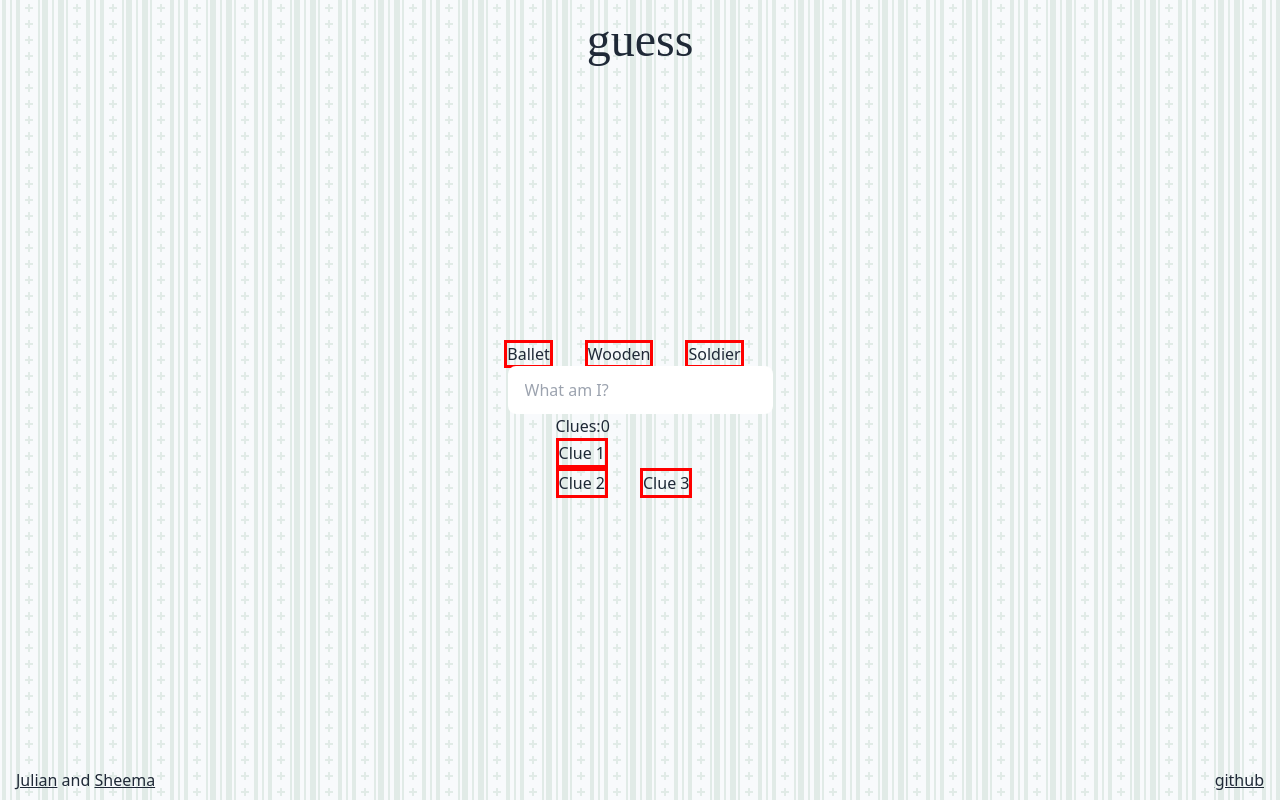
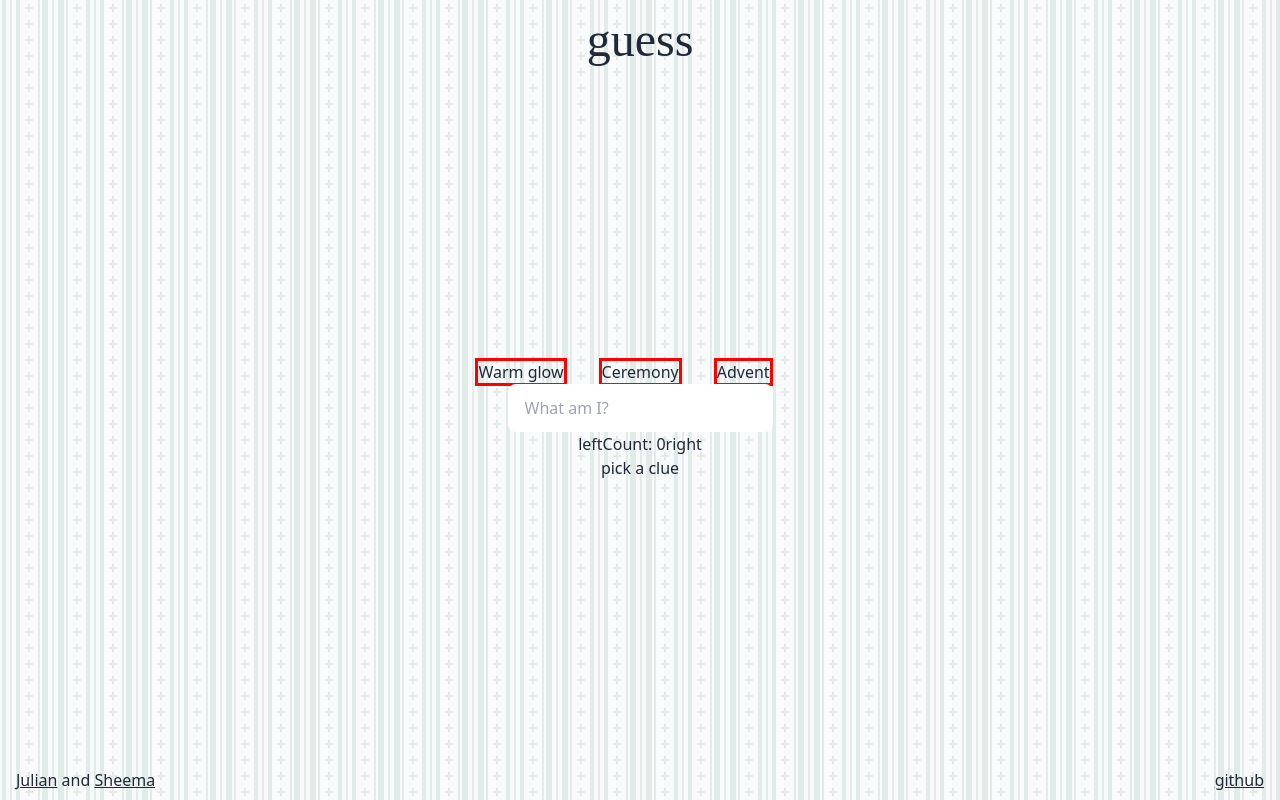
Before and after one commit to coderaries12/Guess-Game, a React (Vite) app: page /game in a window 1280 px wide. Built offline with nearby package versions, Linux system fonts and the light colour scheme; a web font is replaced by a local one.

Commit message:
Refactor game controls

```diff
--- a/src/routes/game.tsx
+++ b/src/routes/game.tsx
@@ -1,42 +1,87 @@
-import { useState } from "react";
+import { useRef, useState } from "react";
 import cards from "../Store";
 
-
 export default function Game() {
-  const[count,setCount]=useState(0)
+  const getRandom = () => Math.floor(Math.random() * cards.length) + 1;
+  const randomNumber = useRef(getRandom());
+  const [count, setCount] = useState(-1);
+  const [warning, setWarning] = useState(false);
+  const card = cards[randomNumber.current];
 
   function getRandomBuzz() {
-    const randomIndex = Math.floor(Math.random() * cards.length);
+    const randomIndex = Math.floor(Math.random() * cards.length) + 1;
     return cards[randomIndex];
   }
 
+  function randomClues() {
+    if (count > 1) return;
+    setCount(count + 1);
+    let clue1 = randomObject.clues[count];
+    return { clue1 };
+  }
+  //   const randomObject = getRandomBuzz();
+  //console.log("json object", randomObject)
+  //   const buzzwords = ["buzz", "buzz", "buzz"];
+  //   const clues = ["clue1", "clue2", "clue3"];
 
-    function randomClues(){
-    setCount(1)
-    let clue1=randomObject.clues[count]
-    return {clue1}
+  function handleAddCount() {
+    if (count > 1) {
+      setWarning(true);
+      return;
+    }
+    setCount(count + 1);
   }
-  const randomObject = getRandomBuzz();
- //console.log("json object", randomObject)
-  const buzzwords = ["buzz", "buzz", "buzz"];
-  const clues = ["clue", "clue", "clue"];
+
+  function handleLowerCount() {
+    if (count < 1) return;
+    setCount(count - 1);
+  }
+
   return (
     <>
       <div>
-        {randomObject.buzzwords.map((e) => {
-          return <span style={{border:"solid red",marginRight:"2rem"}}>{e}</span>;
+        {card.buzzwords.map((e, i) => {
+          return (
+            <span key={i} style={{ border: "solid red", marginRight: "2rem" }}>
+              {e}
+            </span>
+          );
         })}
       </div>
       <input className="input" placeholder="What am I?"></input>
-       <div>
+
+      <div>
+        <button onClick={handleLowerCount}>left</button>
+        <span>Count: {count + 1}</span>
+        <button onClick={handleAddCount}>right</button>
+      </div>
+
+      <p>{card.clues[count] ?? "pick a clue"}</p>
+      {warning && <p>Warning! One more turn!</p>}
+
+      {/*
+      <div>
         <div>Clues:{count}</div>
         <div>
-          <button style={{border:"solid red",marginRight:"2rem"}} onClick={randomClues}>Clue 1</button>
+          <button
+            style={{ border: "solid red", marginRight: "2rem" }}
+            onClick={randomClues}
+          >
+            Clue 1
+          </button>
         </div>
 
-        <button style={{border:"solid red",marginRight:"2rem"}}>Clue 2</button>
-        <button style={{border:"solid red",marginRight:"2rem"}} onClick={randomClues}>Clue 3</button>
-      </div>
+        <button style={{ border: "solid red", marginRight: "2rem" }}>
+          Clue 2
+        </button>
+        <button
+          style={{ border: "solid red", marginRight: "2rem" }}
+          onClick={randomClues}
+        >
+          Clue 3
+        </button>
+      </div> */}
+
       {/* <button onclick={() => setCount(++count)}>Use Clue</button>
       <p id="clueCounter">Clue Counter: {count}</p>
 
```
